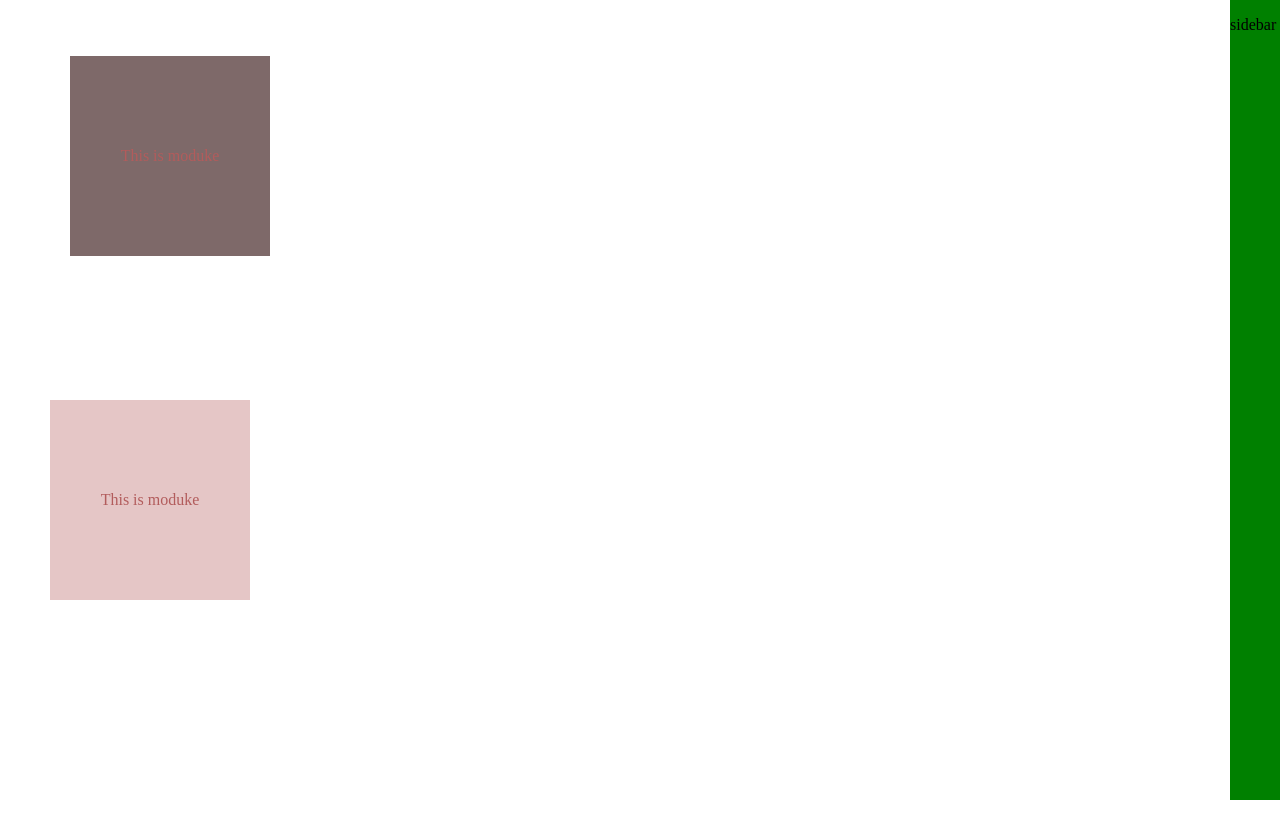
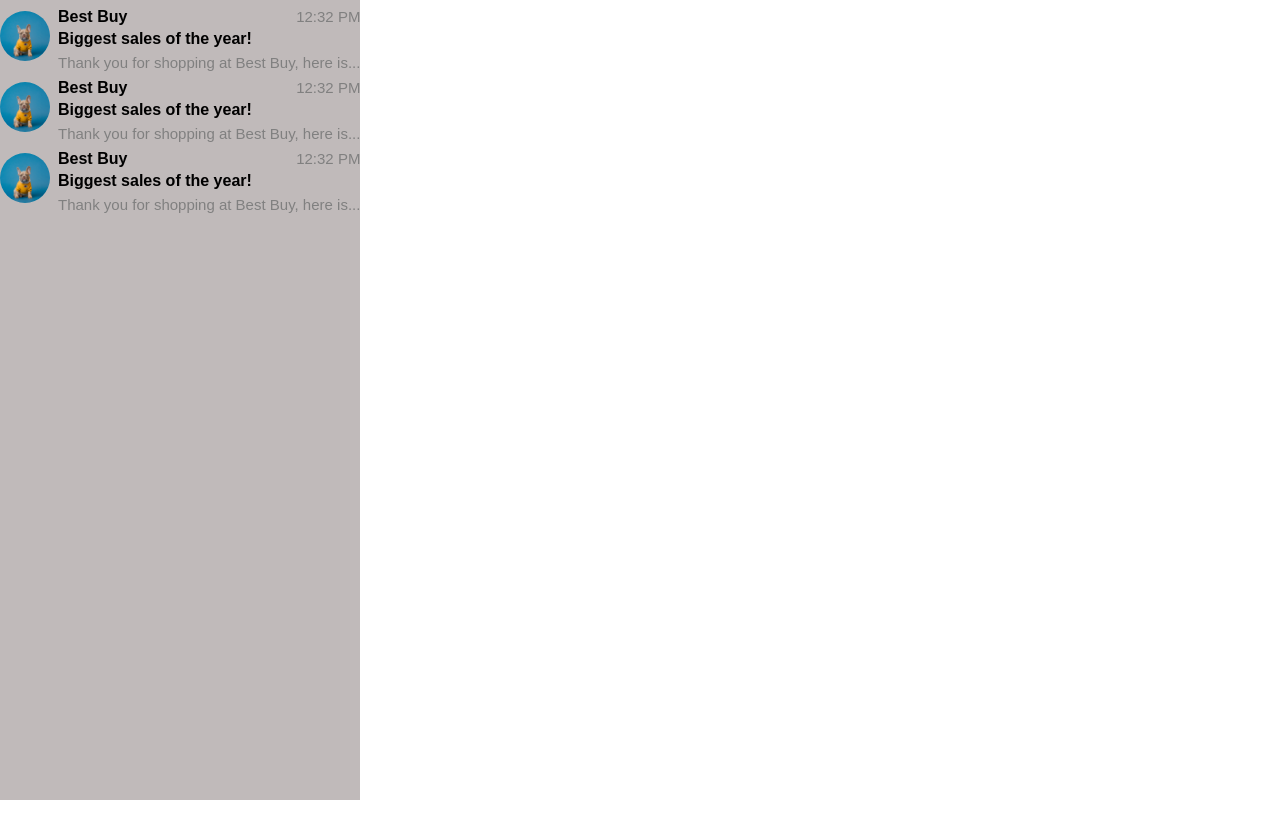
Before and after one commit to Dinesh-Maruthai/flex-boxpractice, a plain HTML site: page overlay.html in a window 1280 px wide. Shown: the top 838 px of the page. Drawn offline with Linux system fonts and the light colour scheme.

Commit message:
sidebar practice

```diff
--- a/overlay.html
+++ b/overlay.html
@@ -4,64 +4,91 @@
     <meta charset="UTF-8">
     <meta name="viewport" content="width=device-width, initial-scale=1.0">
     <title>Document</title>
+    <link rel="stylesheet" href="style.css">
+</head>
+<body>
     <style>
-        body{
-            height: 3000px;
+        .left-sidebar
+        {
+            background-color: rgb(192, 186, 186);
+            position: fixed;
+            left: 0;
+            top: 0;
+            bottom: 0;
 
         }
-        .side-bar {
-            background-color: green;
-            position: fixed;
-            right: 0;
-            bottom: 0;
-            top: 0;
-            width: 50px;
-        }
-        .overlay{
-            display: flex;
-            position: fixed;
-            background-color: rgba(0, 0, 0, 1);
+    </style>
+    <div class="left-sidebar">
+        <div class="left-section">
+            <div style="display: flex;
+            flex-direction: row;">
+                <div class="row" style="
+                display: flex;
+                align-items: center;
+                flex:1;">
 
-        }
-        .module{
-            position: fixed;
-            top: 50%;
-            left: 50px;
-            height: 200px;
-            width: 200px;
-            color: rgb(178, 92, 92);
-            display: flex;
-            justify-content: center;
-            align-items: center;
-            background-color: rgb(229, 198, 198);
-        }
-        .module1{
-            position: fixed;
-            top: 56px;
-            left: 70px;
-            height: 200px;
-            width: 200px;
-            color: rgb(178, 92, 92);
-            display: flex;
-            justify-content: center;
-            align-items: center;
-            background-color: rgb(126, 105, 105);
-        }
-    </style>
-</head>
-<body>
-    <div class="side-bar">
-        <p>sidebar</p>
-    </div>
-    <div class="overlay">
-        <div class="module">
-            <p class="title">This is moduke</p>
+                    <div class="profile">
+                        <img src="profiles/dog.jpg" alt="">
+                    </div>
+                    <div>
+                        <div class="title-flex-box">
+                            <p class="title">Best Buy</p>
+                            <p class="time">12:32 PM</p>
+                        </div>
+
+                        <p class="stats">Biggest sales of the year!</p>
+                        <p class="message">Thank you for shopping at Best Buy, here is...</p>
+                    </div>
+            </div>
+            </div>
+        </div>
+        <div class="left-section">
+            <div style="display: flex;
+            flex-direction: row;">
+                <div class="row" style="
+                display: flex;
+                align-items: center;
+                flex:1;">
+
+                    <div class="profile">
+                        <img src="profiles/dog.jpg" alt="">
+                    </div>
+                    <div>
+                        <div class="title-flex-box">
+                            <p class="title">Best Buy</p>
+                            <p class="time">12:32 PM</p>
+                        </div>
+
+                        <p class="stats">Biggest sales of the year!</p>
+                        <p class="message">Thank you for shopping at Best Buy, here is...</p>
+                    </div>
+            </div>
+            </div>
+        </div>
+        <div class="left-section">
+            <div style="display: flex;
+            flex-direction: row;">
+                <div class="row" style="
+                display: flex;
+                align-items: center;
+                flex:1;">
+
+                    <div class="profile">
+                        <img src="profiles/dog.jpg" alt="">
+                    </div>
+                    <div>
+                        <div class="title-flex-box">
+                            <p class="title">Best Buy</p>
+                            <p class="time">12:32 PM</p>
+                        </div>
+
+                        <p class="stats">Biggest sales of the year!</p>
+                        <p class="message">Thank you for shopping at Best Buy, here is...</p>
+                    </div>
+            </div>
+            </div>
         </div>
     </div>
-    <div class="overlay1">
-        <div class="module1">
-            <p class="title">This is moduke</p>
-        </div>
-    </div>
+
 </body>
 </html>
```
